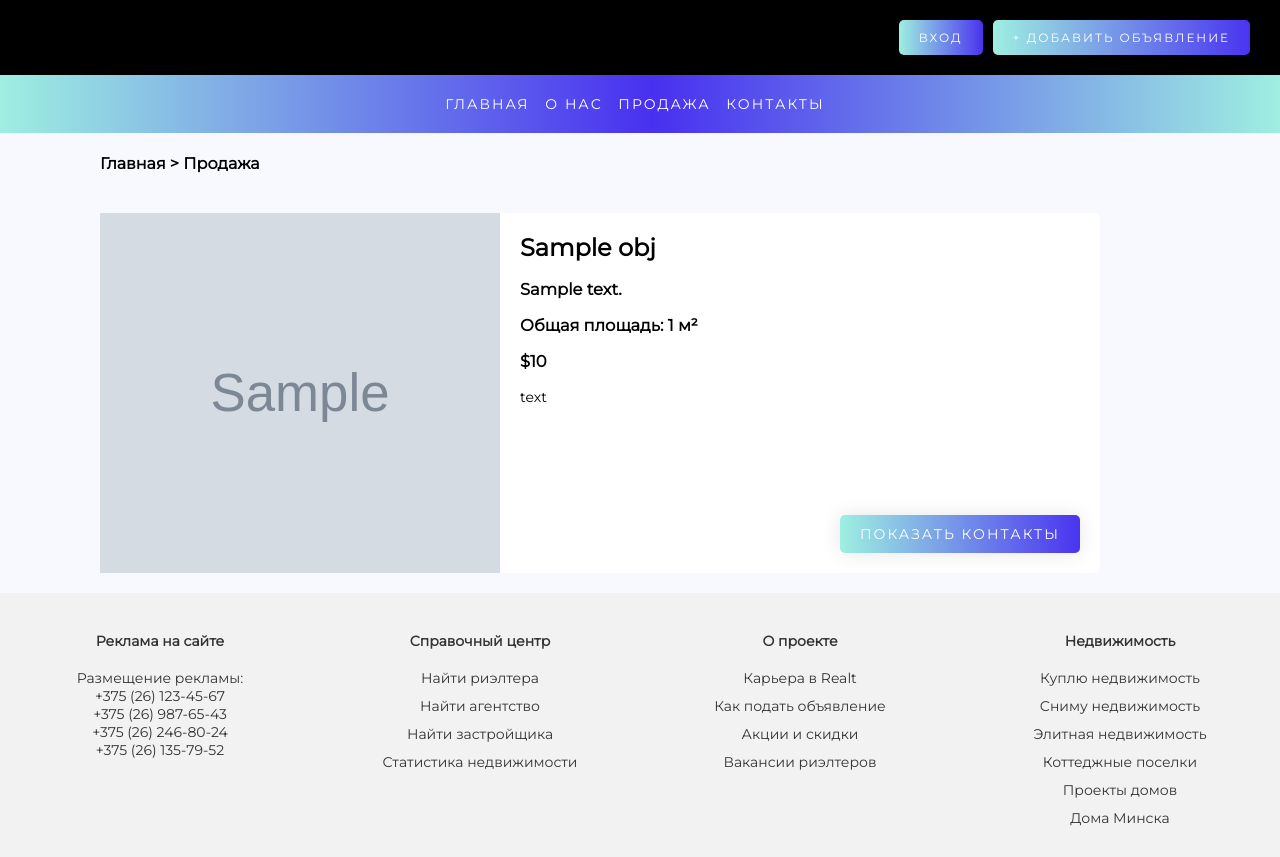
After one commit to yahoryakubovich/Nedvizhka.by, a Django app: template nedvizhka/sale/templates/sale.html in a window 1280 px wide. The commit adds this page. Run offline with Django 4.2, Linux system fonts and the light colour scheme; the template is opened without the code that fills it: most values are stand-ins (such as "Sample title", 1, 10 or a date in 2020); grey boxes marked "Sample" are stand-in pictures.

Commit message:
Реализация Sale для отображения всех моделей

```diff
--- a/nedvizhka/sale/templates/base.html
+++ b/nedvizhka/sale/templates/base.html
@@ -21,7 +21,7 @@
     <ul>
         <li><a href="{% url "nedvizhka" %}">Главная</a></li>
         <li><a href="{% url "about" %}">О нас</a></li>
-        <li><a href="{% url "flat" %}">Продажа</a></li>
+        <li><a href="{% url "sale" %}">Продажа</a></li>
         <li><a href="#">Контакты</a></li>
     </ul>
 </nav>
--- a/nedvizhka/sale/templates/flat.html
+++ b/nedvizhka/sale/templates/flat.html
@@ -2,7 +2,7 @@
 {% block title %} Недвижка.бай: купить квартиру {% endblock %}
 {% block content %}
     <div class="about">
-        <h1><a href="{% url "nedvizhka" %}">Главная</a> > Продажа > Продажа квартир</h1>
+        <h1><a href="{% url "nedvizhka" %}">Главная</a> > <a href="{% url "sale" %}">Продажа</a> > Продажа квартир</h1>
     </div>
     <div class="container">
         {% for flat in flat_list %}
--- /dev/null
+++ b/nedvizhka/sale/templates/sale.html
@@ -0,0 +1,22 @@
+{% extends "base.html" %}
+{% block title %} Недвижка.бай: купить недвижимость {% endblock %}
+{% block content %}
+    <div class="about">
+        <h1><a href="{% url "nedvizhka" %}">Главная</a> > Продажа</h1>
+    </div>
+    <div class="container">
+        {% for obj in object_list %}
+            <div class="product-card">
+                {% if obj.image %}<img style="max-height: 360px" src="{{ obj.image.url }}"> {% endif %}
+                <div class="product-details">
+                    <a href="{{ obj.id }}"><h2>{{ obj.title }}</h2></a>
+                    <h3>{{ obj.address }}</h3>
+                    <h3>Общая площадь: {{ obj.total_area }} м&sup2;</h3>
+                    <h3><b>$</b>{{ obj.price }}</h3>
+                    <p>text</p>
+                    <a href="#" class="buy-btn">Показать контакты</a>
+                </div>
+            </div>
+        {% endfor %}
+    </div>
+{% endblock %}
--- a/nedvizhka/sale/urls.py
+++ b/nedvizhka/sale/urls.py
@@ -1,8 +1,8 @@
-from django.contrib import admin
 from django.urls import path
 from .views import *
 
 urlpatterns = [
+    path('', SaleListView.as_view(template_name="sale.html"), name="sale"),
     path('flat/', FlatListView.as_view(template_name="flat.html"), name='flat'),
     path('flat/<int:pk>', FlatDetailView.as_view(), name='flat'),
     path('flat/create/', FlatCreateView.as_view()),
```
Also changed, not shown: nedvizhka/sale/views.py (+17 -2 lines), nedvizhka/db.sqlite3.
